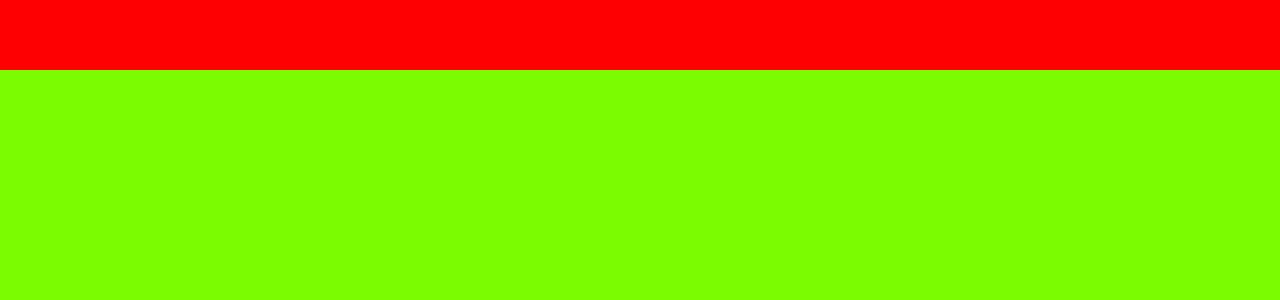
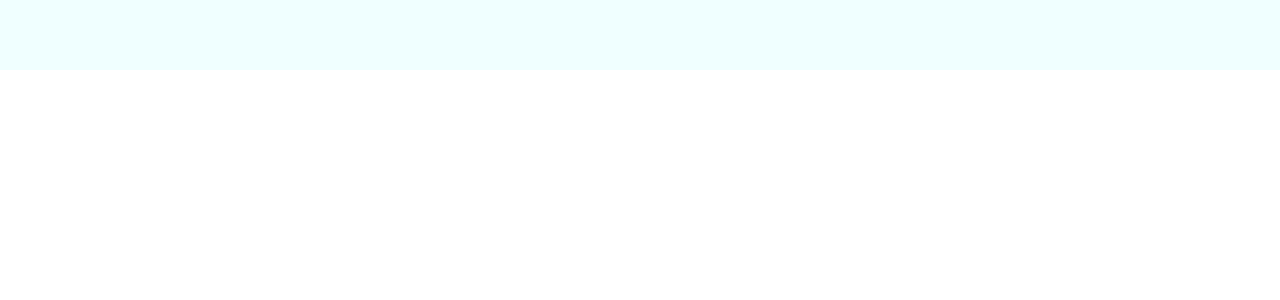
Before and after one commit to Ngcebenhle/Capstone-Project-Air-BnB, a React (Create React App) app: page / in a window 1280 px wide. Shown: the top 300 px of the page. Built offline with nearby package versions, Linux system fonts and the light colour scheme.

Commit message:
Removed BG Colors

```diff
--- a/src/Pages/ListListing/ListListing.css
+++ b/src/Pages/ListListing/ListListing.css
@@ -6,14 +6,14 @@
 .listListingPage{
  width: 100vw;
 height: 100vh;
-background-color: lawngreen;
+
 }
 .nav{
 
     width: 100%;
     height: 70px;
     padding: 0px 20px;
-    background-color: red;
+    background-color: azure;
 }
 .listings{
     width: 100%;
```
